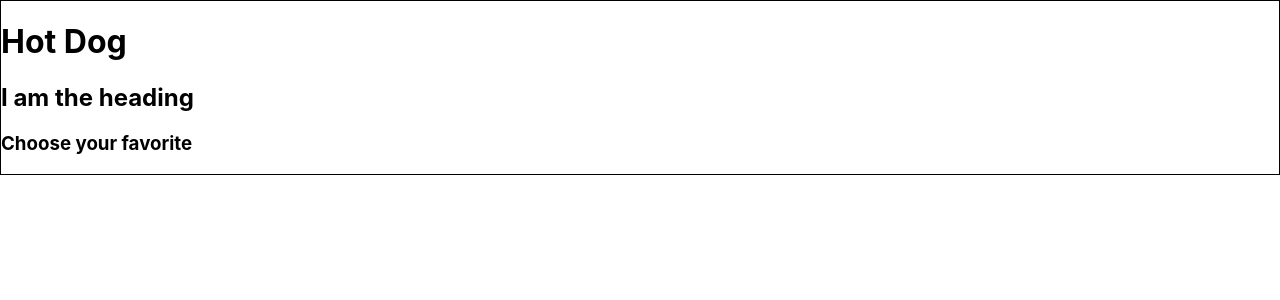
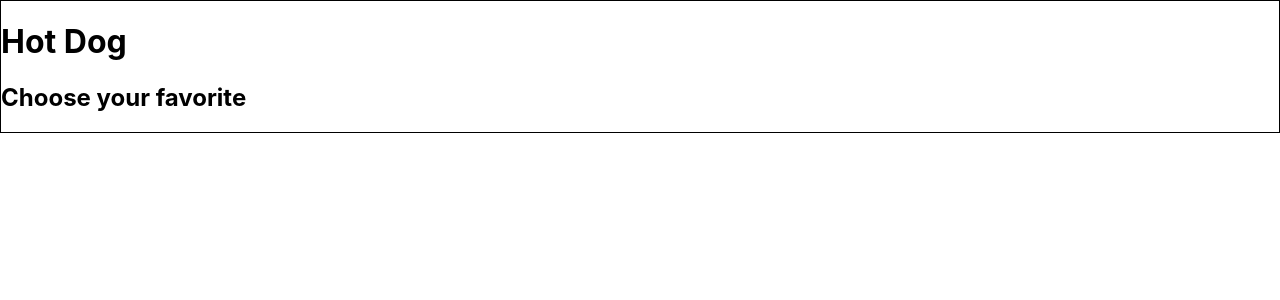
Before and after one commit to iO-Academy/2019-jul-react-dog, a React (Create React App) app: page / in a window 1280 px wide. Shown: the top 300 px of the page. Built offline with nearby package versions, Linux system fonts and the light colour scheme.

Commit message:
Removed one title tags

```diff
--- a/src/components/Title/Title.js
+++ b/src/components/Title/Title.js
@@ -4,11 +4,10 @@ class Title extends React.Component {
     render(){
         return (
             <div className="title-container">
-               <h1>Hot Dog</h1>
                <div className="heading-container">
-                   <h2>I am the heading</h2>
+                   <h1 className="Title">Hot Dog</h1>
                </div>
-                <h3 className="instruction">Choose your favorite</h3>
+                <h2 className="instruction">Choose your favorite</h2>
             </div>
         )
     }
```
